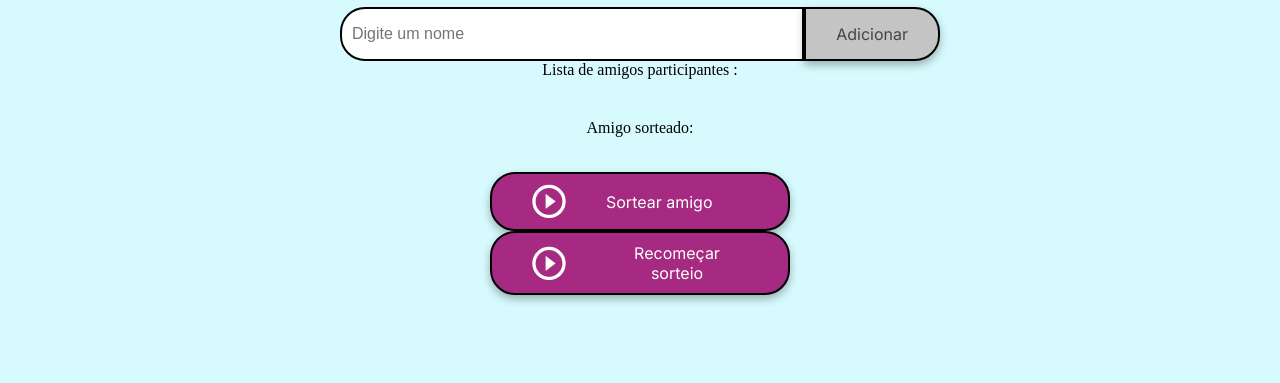
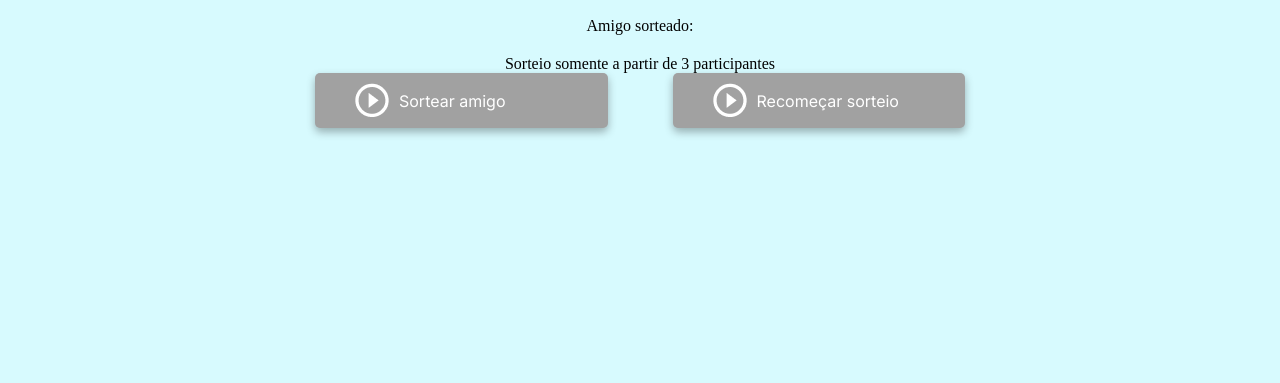
Before and after one commit to devbeafg/challenge-amigo-secreto-alura-one, a plain HTML site: page index.html in a window 1280 px wide. Shown: the part 417-800 px from the top of the page. Drawn offline with Linux system fonts and the light colour scheme.

Commit message:
Mudando front ent: imagem, cores, input, botões

```diff
--- a/index.html
+++ b/index.html
@@ -10,7 +10,7 @@
     <link
         href="https://fonts.googleapis.com/css2?family=Inter:wght@100;400;700;900&family=Merriweather:ital,wght@0,300;0,400;0,700;0,900;1,300;1,400;1,700;1,900&display=swap"
         rel="stylesheet">
-    <link rel="icon" href="assets/freepik-bg-group.png">
+    <link rel="icon" href="assets/presente.png">
     <title>Amigo Secreto</title>
 </head>
 
@@ -25,22 +25,23 @@
             <h2 class="section-title">Digite o nome dos seus amigos</h2>
             <div class="input-wrapper">
                 <input type="text" id="amigo" class="input-name" placeholder="Digite um nome">
-                <button class="button-add" onclick="adicionarAmigo()">Adicionar</button>
+                <button class="button-add" id="adicionar" onclick="adicionarAmigo()" disabled>Adicionar</button>
             </div>
 
             <p>Lista de amigos participantes :</p>
             <ul id="listaAmigos" class="name-list" aria-labelledby="listaAmigos" role="list"></ul>
             <p>Amigo sorteado:</p>
-            <ul id="sorteado" class="result-list" aria-live="polite"></ul>
+            <ul id="resultado" class="result-list" aria-live="polite"></ul>
+
+            <p id="mensagemSorteio"></p>
 
             <div class="button-container">
-                <p id="mensagemSorteio"></p>
                 <button class="button-draw" id="habilitarSorteio" onclick="sortearAmigo()"
                     aria-label="Sortear amigo secreto" disabled>
                     <img src="assets/play_circle_outline.png" alt="Ícone para sortear">
                     Sortear amigo
                 </button>
-                <button class="button-draw" id="recomecar" onclick="recomecarSorteio()" aria-label="Recomeçar sorteio"
+                <button class="button-draw btnSorteio" id="recomecar" onclick="recomecarSorteio()" aria-label="Recomeçar sorteio"
                     disabled>
                     <img src="assets/play_circle_outline.png" alt="Ícone para sortear">
                     Recomeçar sorteio
--- a/style.css
+++ b/style.css
@@ -1,14 +1,21 @@
 :root {
-    --color-primary: #323d96;
-    /*--color-primary: #18b3c4;*/
+    --color-primary: #18b3c4;
     --color-secondary: #d7fafe;
     --color-tertiary: #C4C4C4;
-    --color-button: #fe652b;
-    --color-button-disable: #a62a81;
+    --color-button: #f9ad01;
+    --color-button-add: #ed3058;
     --color-button-hover: #e55720;
     --color-text: #444444;
     --color-white: #FFFFFF;
+    --color-pink: #ed3058;
+    --color-yellow: #f9ad01;
+    --color-turquoise: #01a7a7;
+    --color-dark-torquoise: #016366;
+    --color-light-blue: #d7fafe;
+    --color-dark-blue: #323d96;
+    --color-purple: #a62a81;
 }
+
 
 /* Estilos gerais */
 * {
@@ -19,7 +26,7 @@
 
 body {
     height: 100vh;
-    background-color: var(--color-primary);
+    background-color: var(--color-dark-blue);
     display: flex;
     justify-content: center;
     align-items: center;
@@ -34,22 +41,22 @@ body {
 
 /* Banner */
 .header-banner {
-    flex: 40%;
+    flex: 30%;
     display: flex;
     justify-content: center;
     align-items: center;
-    padding: 40px 0 0;
+    padding: 2px 0 0;
 }
 
 /* Seção de entrada */
 .input-section {
-    flex: 60%;
-    background-color: var(--color-secondary);
-    border-radius: 64px 64px 0 0;
+    flex: 70%;
+    background-color: var(--color-light-blue);
+    border-radius: 50px 50px 0 0;
     display: flex;
     flex-direction: column;
     align-items: center;
-    padding: 20px;
+    padding: 10px;
     width: 100%;
 }
 
@@ -59,7 +66,7 @@ body {
     font-family: "Merriweather", serif;
     font-weight: 900;
     font-style: italic;
-    color: var(--color-secondary);
+    color: var(--color-light-blue);
 }
 
 .section-title {
@@ -76,21 +83,37 @@ body {
     display: flex;
     justify-content: center;
     width: 100%;
-    max-width: 600px;
-    margin-top: 20px;
+    max-width: 650px;
+    margin: 10px 0;
 }
 
 .input-name {
     width: 100%;
     padding: 10px;
-    border: 2px solid #000;
-    border-radius: 25px 0 0 25px;
     font-size: 16px;
+    border: 0 none;
+    border-top: 0.5px solid var(--color-primary);
+    border-left: 0.5px solid var(--color-primary);
+    border-bottom: 0.5px solid var(--color-primary);
+    border-radius: 5px 0 0 5px;
+}
+
+input:focus {
+    outline: none;
+    border: 2px solid var(--color-primary);
+    border-right: none;
+}
+input::selection{
+    outline: none;
+    border: 2px solid var(--color-primary);
+    border-right: none;
 }
 
 .button-container {
-    width: 300px;
-    justify-content: center;
+    width: 100%;
+    max-width: 650px;
+    display: flex;
+    justify-content: space-between;
 }
 
 /* Estilos de entrada de texto */
@@ -103,6 +126,7 @@ body {
     border-radius: 25px 0 0 25px;
     font-family: "Merriweather", serif;
     box-shadow: 0 4px 8px rgba(0, 0, 0, 0.3);
+
 }
 
 /* Estilos de botão */
@@ -110,20 +134,21 @@ button {
     padding: 15px 30px;
     font-family: "Inter", sans-serif;
     font-size: 16px;
-    border: 2px solid #000;
-    border-radius: 25px;
     box-shadow: 0 4px 8px rgba(0, 0, 0, 0.3);
+    border-radius: 5px;
     cursor: pointer;
+    border: none;
 }
 
 .button-add {
-    background-color: var(--color-tertiary);
-    color: var(--color-text);
-    border-radius: 0 25px 25px 0;
+    background-color: var(--color-primary);
+    color: var(--color-white);
+    border-radius: 0 5px 5px 0;
+    border: none;
 }
 
 .button-add:hover {
-    background-color: #a1a1a1;
+    background-color: var(--color-pink);
 }
 
 /* Listas */
@@ -132,10 +157,11 @@ ul {
     color: var(--color-text);
     font-family: "Inter", sans-serif;
     font-size: 18px;
-    margin: 20px 0;
+    margin: 10px 0;
     list-style: none;
     /* Remove os marcadores padrão */
     padding: 0;
+
 }
 
 li {
@@ -145,7 +171,7 @@ li {
 }
 
 .result-list {
-    margin-top: 15px;
+    margin: 10px 0;
     color: #05DF05;
     font-size: 22px;
     font-weight: bold;
@@ -156,22 +182,24 @@ li {
 .button-draw {
     display: flex;
     align-items: center;
-    width: 100%;
+    width: 45%;
     padding: 10px 40px;
     color: var(--color-white);
-    background-color: var(--color-button);
+    background-color: var(--color-primary);
     font-size: 16px;
+    border-radius: 5px none;
 }
 
-.button-draw:disabled {
-    background-color: var(--color-button-disable);
+button:disabled {
+    background-color: #a1a1a1;
+    pointer-events: none;
     cursor: not-allowed;
 }
 
 .button-draw img {
-    margin-right: 40px;
+    margin-right: 10px;
 }
 
-.button-draw:hover {
+.button-draw:not(:disabled):hover {
     background-color: var(--color-button-hover);
 }
```
